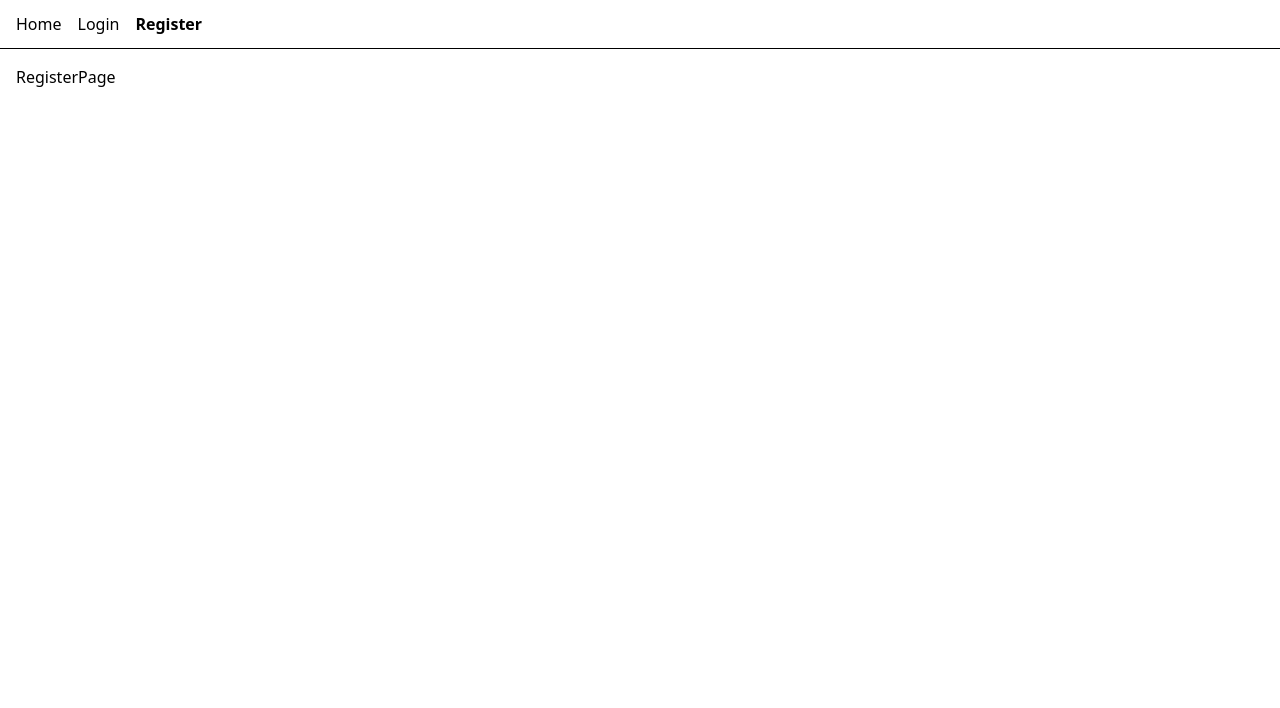
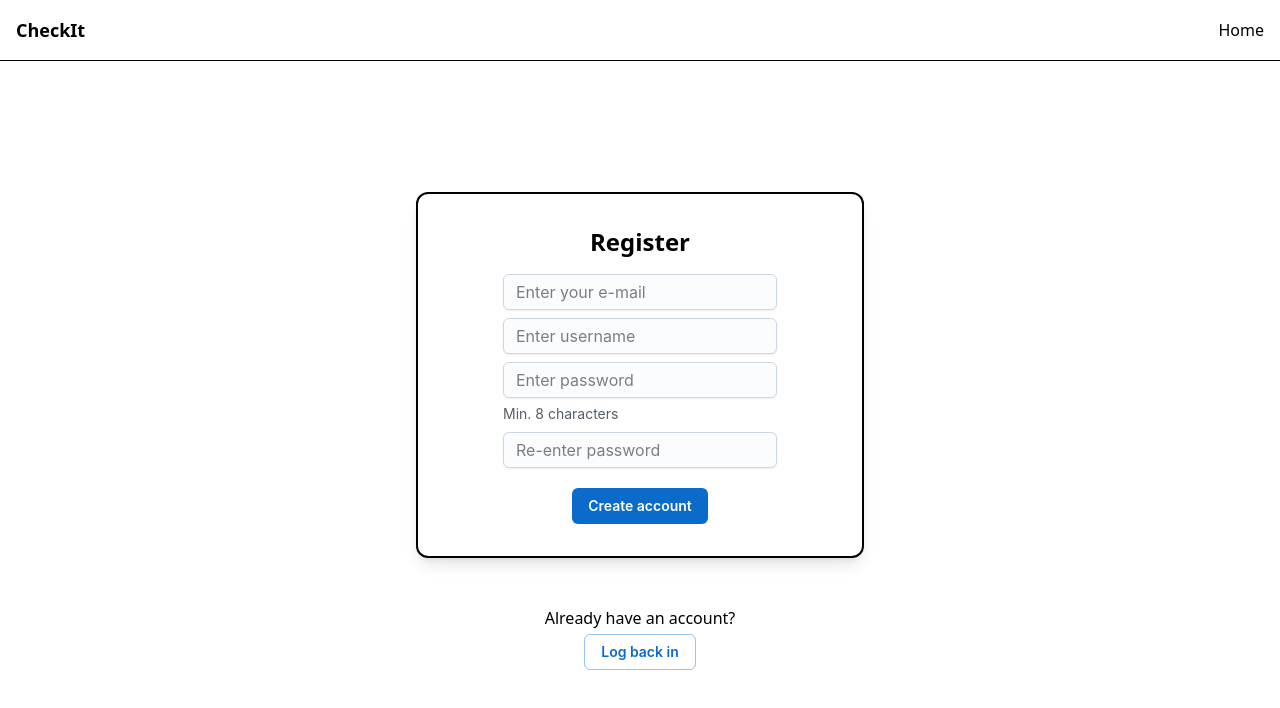
Before and after one commit to emmampakarinen/todo-app, a React (Vite) app in the folder client/: page /register in a window 1280 px wide. Shown: the top 708 px of the page. Built offline with nearby package versions, Linux system fonts and the light colour scheme.

Commit message:
create UI for homepage, login and register; add navLinks

```diff
--- a/client/src/app/App.tsx
+++ b/client/src/app/App.tsx
@@ -3,30 +3,16 @@ import { NavLink, Outlet } from "react-router-dom";
 export default function App() {
   return (
     <div className="min-h-screen flex flex-col">
-      <header className="border-b px-4 py-3">
+      <header className=" border-b p-4 flex justify-between items-center">
+        <h1 className="font-bold text-lg">CheckIt</h1>
         <nav className="flex gap-4">
-          <NavLink
-            to="/home"
-            className={({ isActive }) => (isActive ? "font-semibold" : "")}
-          >
+          <NavLink to="/" className="hover:underline">
             Home
-          </NavLink>
-          <NavLink
-            to="/login"
-            className={({ isActive }) => (isActive ? "font-semibold" : "")}
-          >
-            Login
-          </NavLink>
-          <NavLink
-            to="/register"
-            className={({ isActive }) => (isActive ? "font-semibold" : "")}
-          >
-            Register
           </NavLink>
         </nav>
       </header>
 
-      <main className="flex-1 p-4">
+      <main className="flex flex-col flex-1">
         <Outlet />
       </main>
     </div>
--- a/client/src/features/auth/pages/LoginPage.tsx
+++ b/client/src/features/auth/pages/LoginPage.tsx
@@ -1,3 +1,29 @@
+import { Button, Input } from "@mui/joy";
+import { Link } from "react-router-dom";
+
 export function LoginPage() {
-  return <div>LoginPage</div>;
+  return (
+    <>
+      {" "}
+      <div className="flex flex-col flex-1 items-center justify-center">
+        <div className="flex flex-col justify-center items-center rounded-xl border-2 shadow-lg p-8 w-full max-w-md">
+          <h1 className="mb-4 font-bold">Login</h1>
+          <form className="flex flex-col gap-2">
+            <Input placeholder="Username"></Input>
+            <Input placeholder="Password"></Input>
+
+            <div className="flex flex-1 mt-3 justify-center items-center">
+              <Button type="submit">Login</Button>
+            </div>
+          </form>
+        </div>
+        <div className="flex flex-col items-center justify-center mt-12 gap-1">
+          <h1>Don't have an account yet?</h1>
+          <Button variant="outlined" component={Link} to="/register">
+            Create an account
+          </Button>
+        </div>
+      </div>
+    </>
+  );
 }
--- a/client/src/features/auth/pages/RegisterPage.tsx
+++ b/client/src/features/auth/pages/RegisterPage.tsx
@@ -1,3 +1,70 @@
+import { Button, FormControl, FormHelperText, Input } from "@mui/joy";
+import { useState, type FormEvent } from "react";
+import { Link } from "react-router-dom";
+
 export function RegisterPage() {
-  return <div>RegisterPage</div>;
+  const [email, setEmail] = useState("");
+  const [username, setUsername] = useState("");
+  const [password, setPassword] = useState("");
+  const [confirmPassword, setConfirmPassword] = useState("");
+
+  const passwordsMatch = password === confirmPassword;
+
+  const handleSubmit = (e: FormEvent) => {
+    e.preventDefault();
+  };
+
+  return (
+    <>
+      {" "}
+      <div className="flex flex-col flex-1 items-center justify-center">
+        <div className="flex flex-col justify-center items-center rounded-xl border-2 shadow-lg p-8 w-full max-w-md">
+          <h1 className="mb-4 font-bold text-2xl">Register</h1>
+          <form className="flex flex-col gap-2" onSubmit={handleSubmit}>
+            <Input
+              placeholder="Enter your e-mail"
+              value={email}
+              onChange={(e) => setEmail(e.target.value)}
+              type="email"
+            ></Input>
+            <Input
+              placeholder="Enter username"
+              value={username}
+              onChange={(e) => setUsername(e.target.value)}
+              type="text"
+            ></Input>
+            <FormControl>
+              <Input
+                placeholder="Enter password"
+                value={password}
+                onChange={(e) => setPassword(e.target.value)}
+                type="password"
+              ></Input>
+              <FormHelperText>Min. 8 characters</FormHelperText>
+            </FormControl>
+            <FormControl error={!passwordsMatch && confirmPassword.length > 0}>
+              <Input
+                placeholder="Re-enter password"
+                type="password"
+                value={confirmPassword}
+                onChange={(e) => setConfirmPassword(e.target.value)}
+              />
+              {!passwordsMatch && confirmPassword.length > 0 && (
+                <FormHelperText>Password does not match</FormHelperText>
+              )}
+            </FormControl>
+            <div className="flex flex-1 mt-3 justify-center items-center">
+              <Button type="submit">Create account</Button>
+            </div>
+          </form>
+        </div>
+        <div className="flex flex-col items-center justify-center mt-12 gap-1">
+          <h1>Already have an account?</h1>
+          <Button variant="outlined" component={Link} to="/login">
+            Log back in
+          </Button>
+        </div>
+      </div>
+    </>
+  );
 }
--- a/client/src/features/pages/HomePage.tsx
+++ b/client/src/features/pages/HomePage.tsx
@@ -1,8 +1,24 @@
+import { Button } from "@mui/joy";
+import { Link } from "react-router-dom";
+
 export function HomePage() {
   return (
     <>
-      <div>
-        <h1>CheckIt</h1>
+      <div className="flex flex-col items-center justify-center flex-1 gap-2">
+        <h3 className="font-sans text-2xl font-extrabold">CheckIt</h3>
+        <h2 className="font-sans mb-3 max-w-sm text-center">
+          Your personal space for weekly goals, tasks, and focus. Track what
+          matters, finish your week strong, and never lose sight of what’s
+          important.
+        </h2>
+        <div className="flex flex-row gap-3">
+          <Button variant="outlined" component={Link} to="/register">
+            Register
+          </Button>
+          <Button variant="outlined" component={Link} to="/login">
+            Login
+          </Button>
+        </div>
       </div>
     </>
   );
--- /dev/null
+++ b/client/src/shared/types/user.ts
@@ -0,0 +1,6 @@
+export interface User {
+  id: number;
+  email: string;
+  username: string;
+  createdAt: string;
+}
```
Also changed, not shown: client/src/shared/types/auth.ts (added, +10 -0 lines), client/src/shared/api/api.ts (renamed from client/src/lib/api.ts), client/src/shared/api/auth.ts (added).
